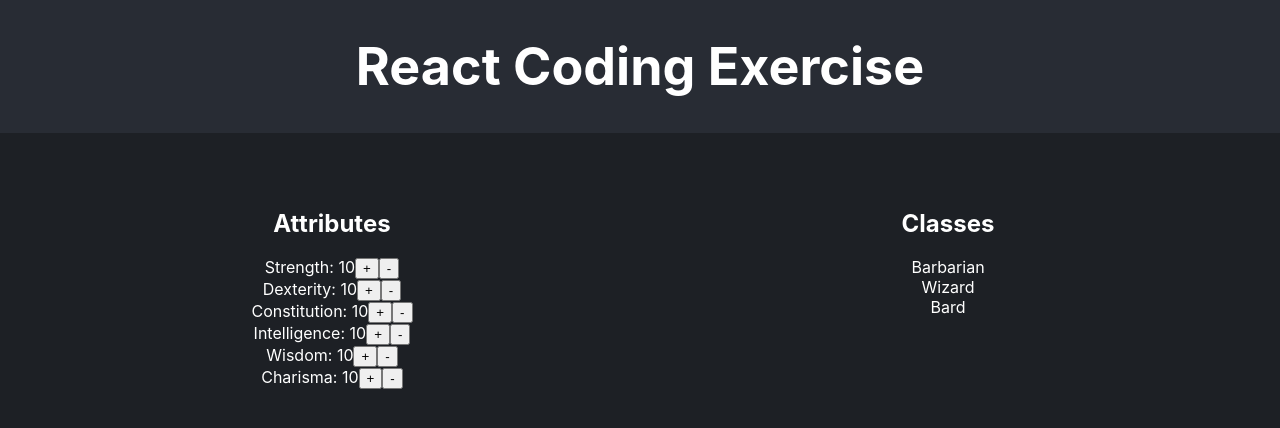
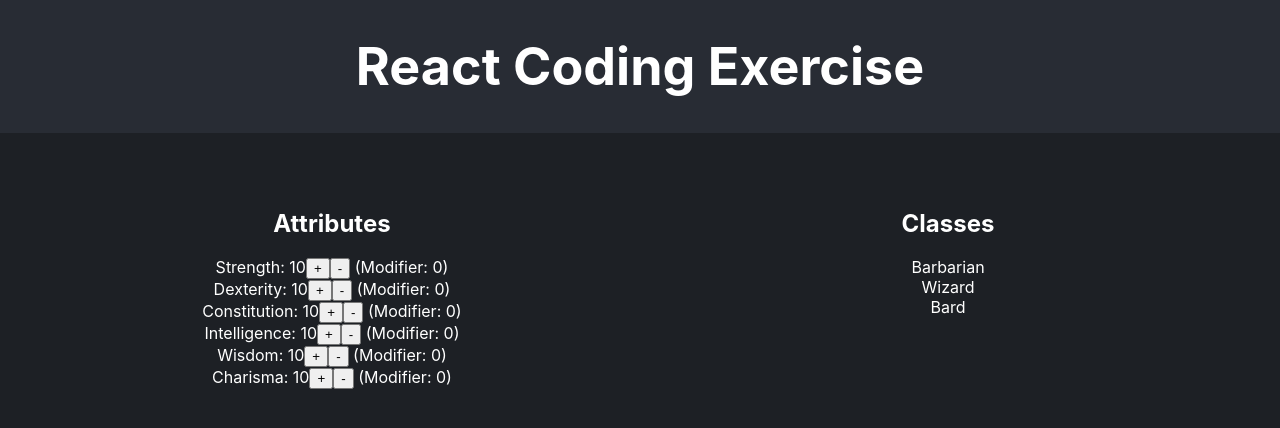
Before and after one commit to juliengo141/recruiting-webapp-character, a React (Create React App) app: page / in a window 1280 px wide. Shown: the top 428 px of the page. Built offline with nearby package versions, Linux system fonts and the light colour scheme.

Commit message:
4. added ability modifier to attributes

```diff
--- a/src/App.tsx
+++ b/src/App.tsx
@@ -41,6 +41,10 @@ function App() {
     setSelectedClass(selectedClass === className ? null : className);
   };
 
+  const calculateAbilityModifier = (attributeValue: number): number => {
+    return Math.floor((attributeValue - 10) / 2);
+  };
+
   return (
     <div className="App">
       <header className="App-header">
@@ -56,6 +60,7 @@ function App() {
                   <span>{attribute}: {value}</span>
                   <button className="clickable" onClick={() => incrementAttribute(attribute as keyof Attributes)}>+</button>
                   <button className="clickable" onClick={() => decrementAttribute(attribute as keyof Attributes)}>-</button>
+                  <span> (Modifier: {calculateAbilityModifier(value)})</span>
                 </div>
               ))}
             </div>
```
